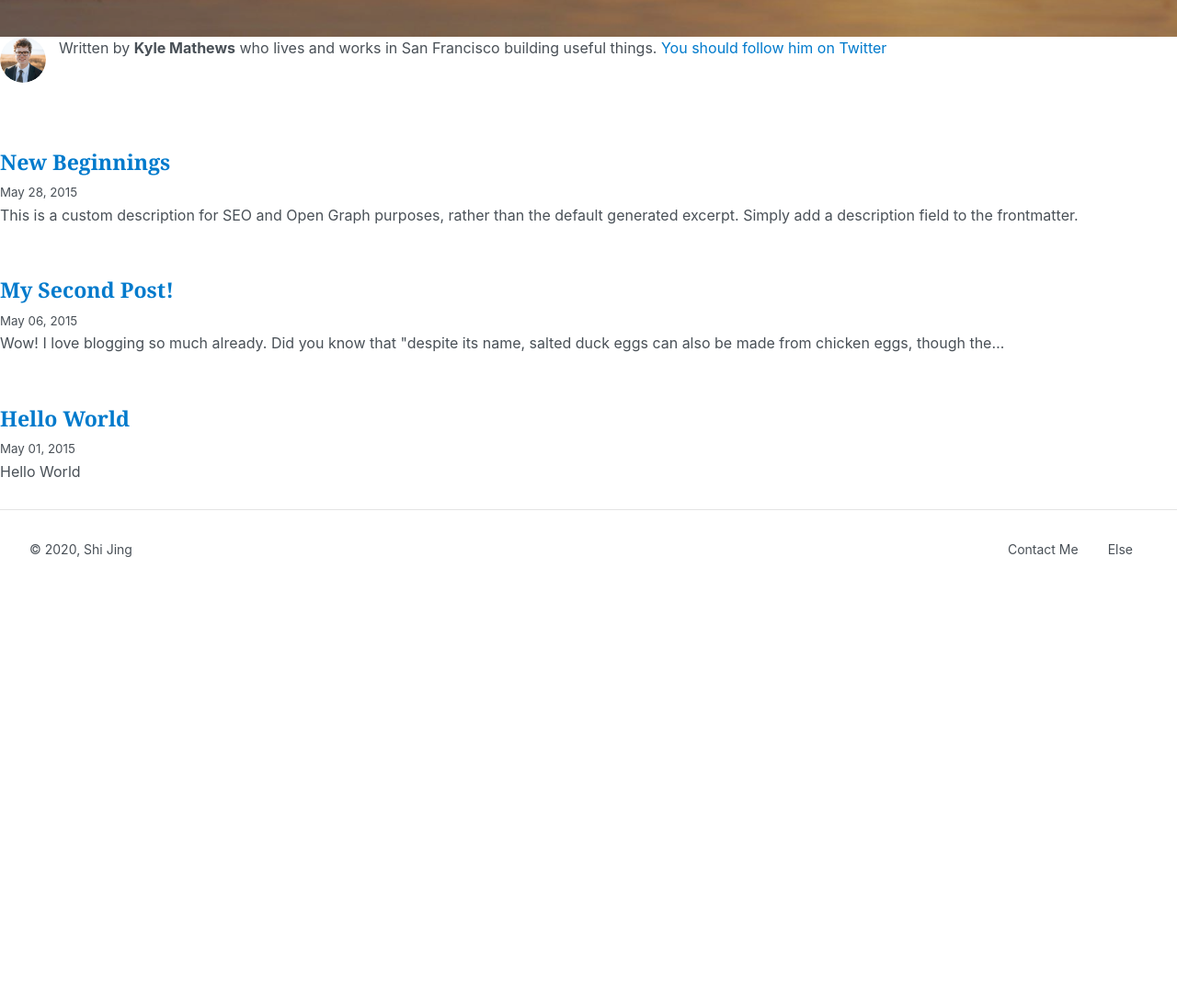
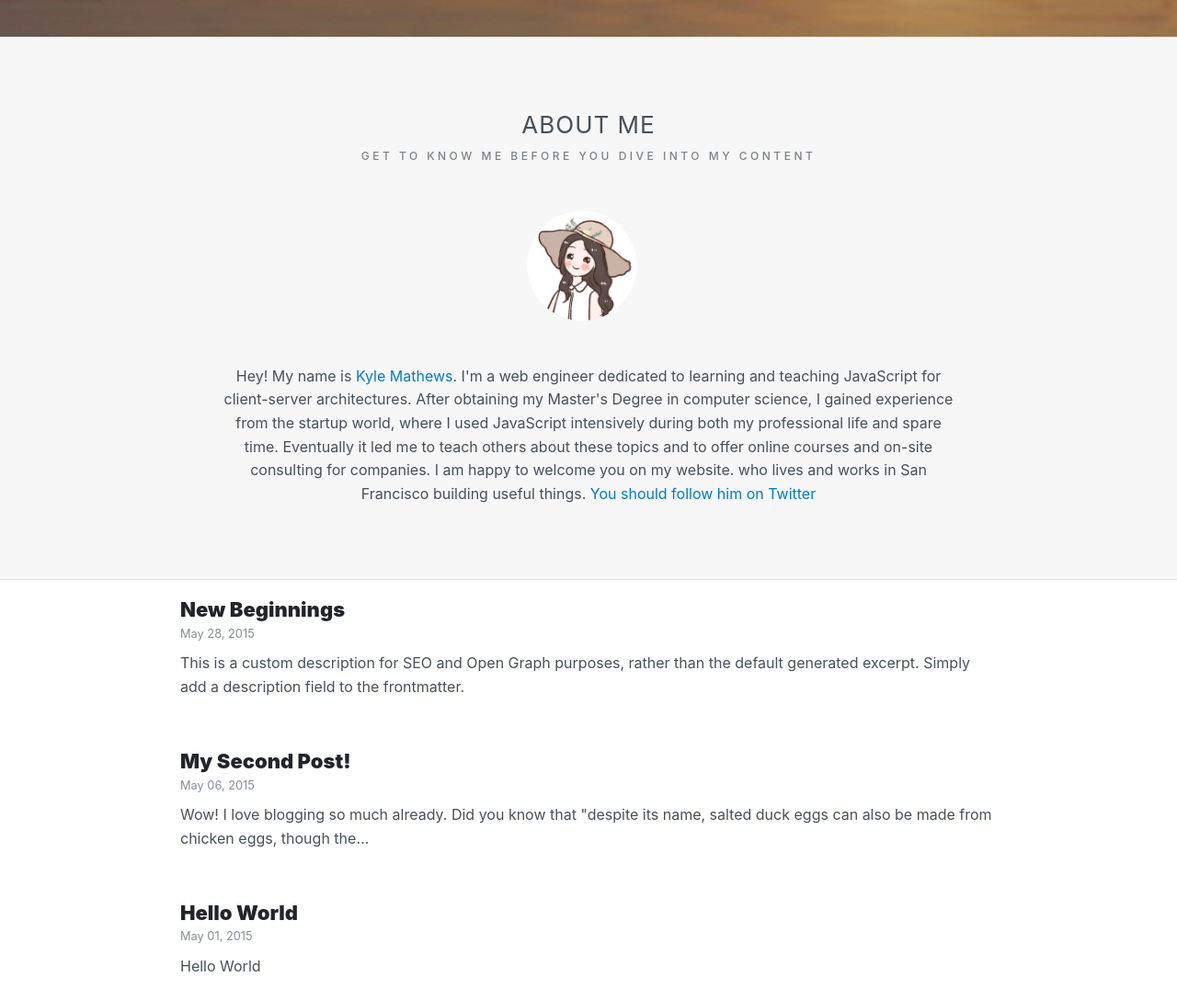
Before and after one commit to cuteSophia/shijing, a Gatsby site: page / in a window 1280 px wide. Shown: the part 760-1848 px from the top of the page at 92% size. Before the commit the page ends 1402 px from the top, so only its background shows below. Built offline with nearby package versions, Linux system fonts and the light colour scheme; Gatsby itself is replaced by a stand-in of ours; some packages are replaced by stand-ins of ours.

Commit message:
feat: home

```diff
--- a/src/components/bio.js
+++ b/src/components/bio.js
@@ -6,17 +6,17 @@
  */
 
 import React from "react"
-import { useStaticQuery, graphql } from "gatsby"
+import { useStaticQuery, graphql, Link } from "gatsby"
 import Image from "gatsby-image"
 
 import { rhythm } from "../utils/typography"
 
-const Bio = () => {
+export default () => {
   const data = useStaticQuery(graphql`
     query BioQuery {
-      avatar: file(absolutePath: { regex: "/profile-pic.jpg/" }) {
+      avatar: file(absolutePath: { regex: "/avatar.jpg/" }) {
         childImageSharp {
-          fixed(width: 50, height: 50) {
+          fixed(width: 120, height: 120) {
             ...GatsbyImageSharpFixed
           }
         }
@@ -37,12 +37,9 @@ const Bio = () => {
 
   const { author, social } = data.site.siteMetadata
   return (
-    <div
-      style={{
-        display: `flex`,
-        marginBottom: rhythm(2.5),
-      }}
-    >
+    <div className="bio">
+      <h2>about me</h2>
+      <h3>get to know me before you dive into my content</h3>
       <Image
         fixed={data.avatar.childImageSharp.fixed}
         alt={author.name}
@@ -57,8 +54,14 @@ const Bio = () => {
         }}
       />
       <p>
-        Written by <strong>{author.name}</strong> {author.summary}
-        {` `}
+        Hey! My name is <Link to="/me">{author.name}</Link>. I'm a web engineer
+        dedicated to learning and teaching JavaScript for client-server
+        architectures. After obtaining my Master's Degree in computer science, I
+        gained experience from the startup world, where I used JavaScript
+        intensively during both my professional life and spare time. Eventually
+        it led me to teach others about these topics and to offer online courses
+        and on-site consulting for companies. I am happy to welcome you on my
+        website. {author.summary}{" "}
         <a href={`https://twitter.com/${social.twitter}`}>
           You should follow him on Twitter
         </a>
@@ -66,5 +69,3 @@ const Bio = () => {
     </div>
   )
 }
-
-export default Bio
--- a/src/components/footer.js
+++ b/src/components/footer.js
@@ -3,7 +3,10 @@ import React from "react"
 export default () => {
   return (
     <footer className="footer flex">
-      <span className="copyright">© {new Date().getFullYear()}, Shi Jing</span>
+      <span className="copyright">
+        © Shi Jing {new Date().getFullYear()} Built with ❤️ using{" "}
+        <a href="https://www.gatsbyjs.org" target="_blank" rel="noreferrer">Gatsby</a>
+      </span>
       <nav className="flex">
         <a
           href="mailto:sophia.jingshi@hotmail.com"
@@ -13,14 +16,6 @@ export default () => {
         >
           Contact Me
         </a>
-        <a
-          href="mailto:sophia.jingshi@hotmail.com"
-          target="_blank"
-          rel="noopener noreferrer"
-          aria-label="Go To Footer Link: Contact Me"
-        >
-          Else
-        </a>
       </nav>
     </footer>
   )
--- /dev/null
+++ b/src/components/posts.js
@@ -0,0 +1,27 @@
+import React from "react"
+import { Link } from "gatsby"
+
+export default ({ data }) => {
+  return (
+    <div className="container posts">
+      {data.map(({ node }) => {
+        const title = node.frontmatter.title || node.fields.slug
+        return (
+          <Link to={node.fields.slug}>
+            <article key={node.fields.slug} className="post">
+              <h3>{title}</h3>
+              <time>{node.frontmatter.date}</time>
+              <section>
+                <p
+                  dangerouslySetInnerHTML={{
+                    __html: node.frontmatter.description || node.excerpt,
+                  }}
+                />
+              </section>
+            </article>
+          </Link>
+        )
+      })}
+    </div>
+  )
+}
--- a/src/pages/index.js
+++ b/src/pages/index.js
@@ -1,10 +1,11 @@
 import React from "react"
-import { Link, graphql } from "gatsby"
+import { graphql } from "gatsby"
 
 import Bio from "../components/bio"
 import Layout from "../components/layout"
 import SEO from "../components/seo"
-import { rhythm } from "../utils/typography"
+import Posts from '../components/posts'
+
 import ImgBg from "../../content/assets/bing2.jpeg"
 
 export default ({ data, location }) => {
@@ -18,36 +19,11 @@ export default ({ data, location }) => {
         <img src={ImgBg} alt="" />
         <div>
           <h1>shi jing</h1>
-          <h2>china software engineer with react.js, node.js and graphql</h2>
+          <h2>china web developer with react.js, notes on life and software</h2>
         </div>
       </div>
       <Bio />
-      {posts.map(({ node }) => {
-        const title = node.frontmatter.title || node.fields.slug
-        return (
-          <article key={node.fields.slug}>
-            <header>
-              <h3
-                style={{
-                  marginBottom: rhythm(1 / 4),
-                }}
-              >
-                <Link style={{ boxShadow: `none` }} to={node.fields.slug}>
-                  {title}
-                </Link>
-              </h3>
-              <small>{node.frontmatter.date}</small>
-            </header>
-            <section>
-              <p
-                dangerouslySetInnerHTML={{
-                  __html: node.frontmatter.description || node.excerpt,
-                }}
-              />
-            </section>
-          </article>
-        )
-      })}
+      <Posts data={posts} />
     </Layout>
   )
 }
--- a/src/styles/global.css
+++ b/src/styles/global.css
@@ -32,16 +32,31 @@ a {
   box-shadow: 0 0 0 0 currentColor;
 }
 
+a:hover {
+  text-decoration: none;
+}
+
+h1,
+h2,
+h3,
+h4,
+h5,
+h6 {
+  margin-top: 0;
+  margin-bottom: 0;
+  font-family: var(--font-family);
+}
+
 main {
   background: powderblue;
   margin-top: var(--nav-height);
 }
 
 .container {
-  max-width: 1100px;
+  max-width: 960px;
   margin-left: auto;
   margin-right: auto;
-  background: pink;
+  /* background: pink; */
 }
 
 .flex {
@@ -139,14 +154,22 @@ main {
 /* Footer */
 
 .footer {
-  border-top: 1px solid #e4e4e4;
+  border-top: 1px solid #f2f4f6;
   padding: 2rem;
   color: var(--font-color);
   font-size: 0.875rem;
 }
 
+.footer a:hover {
+  text-decoration: underline;
+}
+
 .footer .copyright {
   color: var(--font-color);
+}
+
+.footer .copyright a {
+  color: #4078c0;
 }
 
 .footer nav {
@@ -156,10 +179,6 @@ main {
 .footer nav a {
   color: var(--font-color);
   margin: 0 1rem;
-}
-
-.footer nav a:hover {
-  text-decoration: underline;
 }
 
 /* 首页第一屏 */
@@ -182,7 +201,7 @@ main {
 .impression div {
   position: absolute;
   top: 50%;
-  transform: translateY(-52%);
+  transform: translateY(-50%);
   width: 100%;
   text-align: center;
   color: white;
@@ -219,3 +238,74 @@ main {
   text-transform: uppercase;
   opacity: 0.7;
 }
+
+/* Bio */
+
+.bio {
+  text-align: center;
+  background: #f7f7f7;
+  border-bottom: 1px solid #e4e4e4;
+  padding: 5rem 1.25rem;
+}
+
+.bio h2 {
+  padding: 0 0 0.625rem;
+  font-size: 1.625rem;
+  font-weight: 400;
+  line-height: 1.2;
+  letter-spacing: 1px;
+  text-transform: uppercase;
+}
+
+.bio h3 {
+  padding: 0 0 0.625rem;
+  font-size: 0.75rem;
+  font-weight: 500;
+  line-height: 1.5;
+  letter-spacing: 3.5px;
+  text-transform: uppercase;
+  opacity: 0.7;
+  margin-bottom: 2.5rem;
+}
+
+.bio p {
+  max-width: 800px;
+  margin: 2.5rem auto 0;
+}
+
+/* Posts */
+
+.posts {
+  padding: 0 1rem;
+}
+
+.post {
+  background: white;
+  margin-bottom: 1rem;
+  padding: 1.25rem;
+}
+
+.post:hover {
+  box-shadow: 0 3px 13px rgba(100, 110, 140, 0.1),
+    3px 0 13px rgba(100, 110, 140, 0.1);
+}
+
+.post h3 {
+  font-family: var(--font-family);
+  font-size: 1.375rem;
+  color: var(--dark-font-color);
+}
+
+.post time {
+  font-size: 0.8rem;
+  color: var(--light-font-color);
+}
+
+.post section {
+  margin-top: 0.5rem;
+}
+
+.post p {
+  color: var(--font-color);
+  margin-bottom: 0;
+}
```
Also changed, not shown: content/assets/avatar.jpg (added), static/favicon.png (added).
